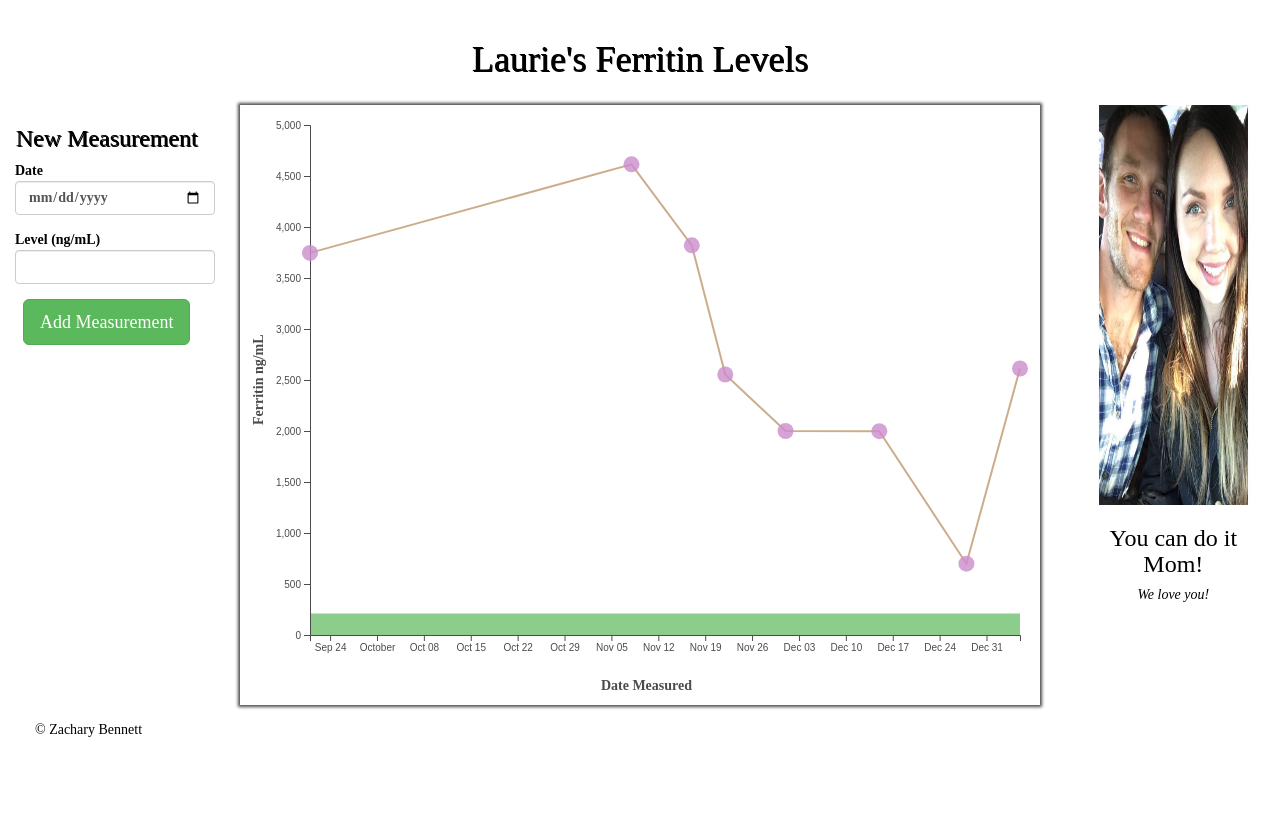
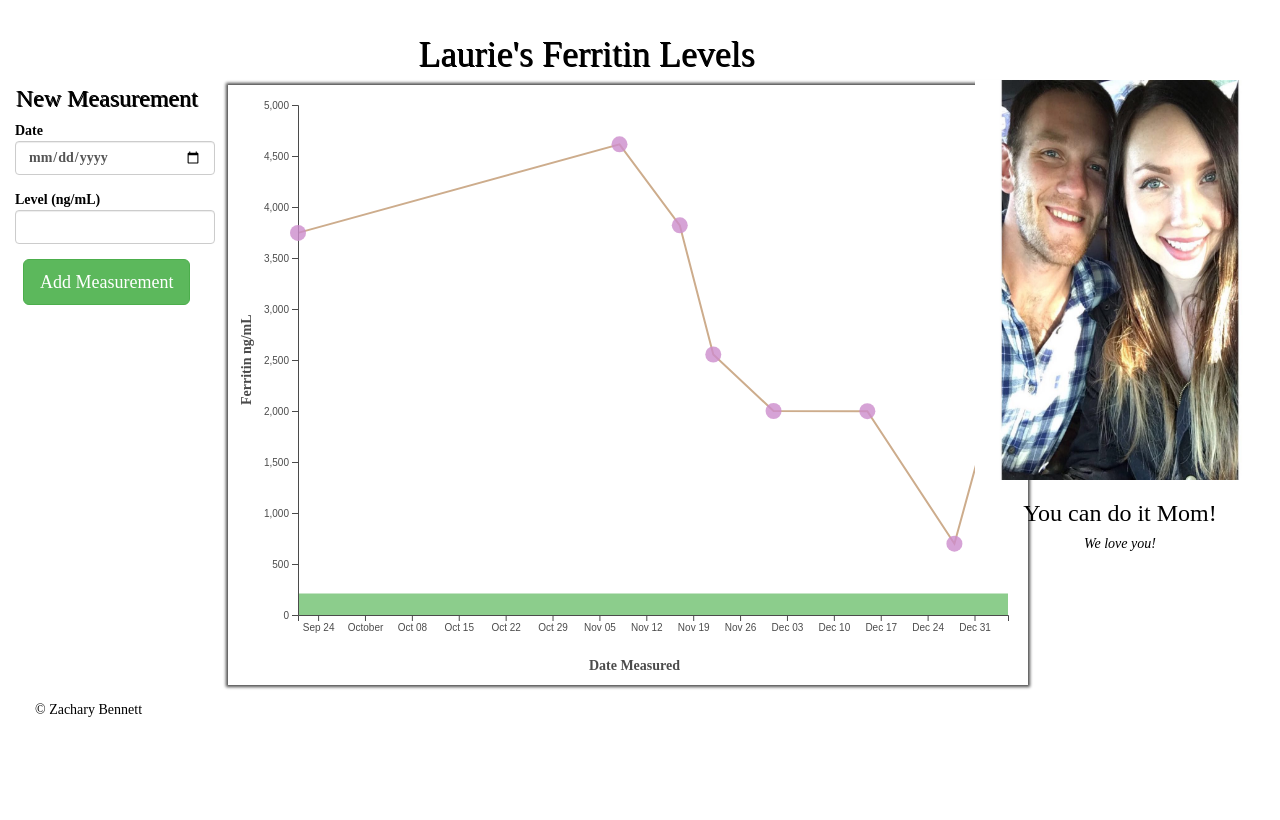
Before and after one commit to zbennett10/laurie-chart, a PHP site: page /index.html in a window 1280 px wide. Run offline with PHP 8.4, Linux system fonts and the light colour scheme; some libraries are stand-ins or nearby versions; some web fonts are replaced.

Commit message:
fixed image width

```diff
--- a/index.css
+++ b/index.css
@@ -6,6 +6,14 @@
     background-color: white;
     color: black;
   }
+
+#FerritinForm {
+    margin-top: 50px;
+}
+
+#ImageContainer {
+    margin-top: 65px;
+}
 
 
 main.row {
@@ -36,11 +44,6 @@
     box-shadow: 0 0 3px 2px black;
     margin-left: auto;
     margin-right: auto;
-    /* position: absolute;
-    top: 50%;
-    left: 50%; */
-    /* margin-left: calc(-1 * (800px / 2));
-    margin-top: calc(-1 * (600px / 2)); */
 }
 
 .line {
--- a/index.html
+++ b/index.html
@@ -14,9 +14,6 @@
         <script src="https://cdnjs.cloudflare.com/ajax/libs/d3/4.12.2/d3.min.js"></script>
     </head>
     <body>
-        <header class="text-center row">
-            <h1>Laurie's Ferritin Levels</h1>
-        </header>
         <main class="row">
             <form id="FerritinForm" class="col-sm-2 col-md-2 col-lg-2 col-xl-2">
                 <h3 class="text-center">New Measurement</h3>
@@ -34,10 +31,13 @@
                 </div>
                 <button id="FerritinSubmitBtn" class="btn btn-lg btn-success center-block" type="button">Add Measurement</button>
             </form>
-            <div class="col-sm-8 col-md-8 col-lg-8 col-xl-8">
+            <div class="col-sm-7 col-md-7 col-lg-7 col-xl-7">
+                <header class="text-center">
+                    <h1>Laurie's Ferritin Levels</h1>
+                </header>
                 <div id="MomChart"></div>
             </div>
-            <div id="ImageContainer" class="text-center col-sm-2 col-md-2 col-lg-2 col-xl-2">
+            <div id="ImageContainer" class="text-center col-sm-3 col-md-3 col-lg-3 col-xl-3">
                 <img src="images/kalie_zach.jpg"/>
                 <h3>You can do it Mom!</h3>
                 <h5><em>We love you!</em></h5>
```
